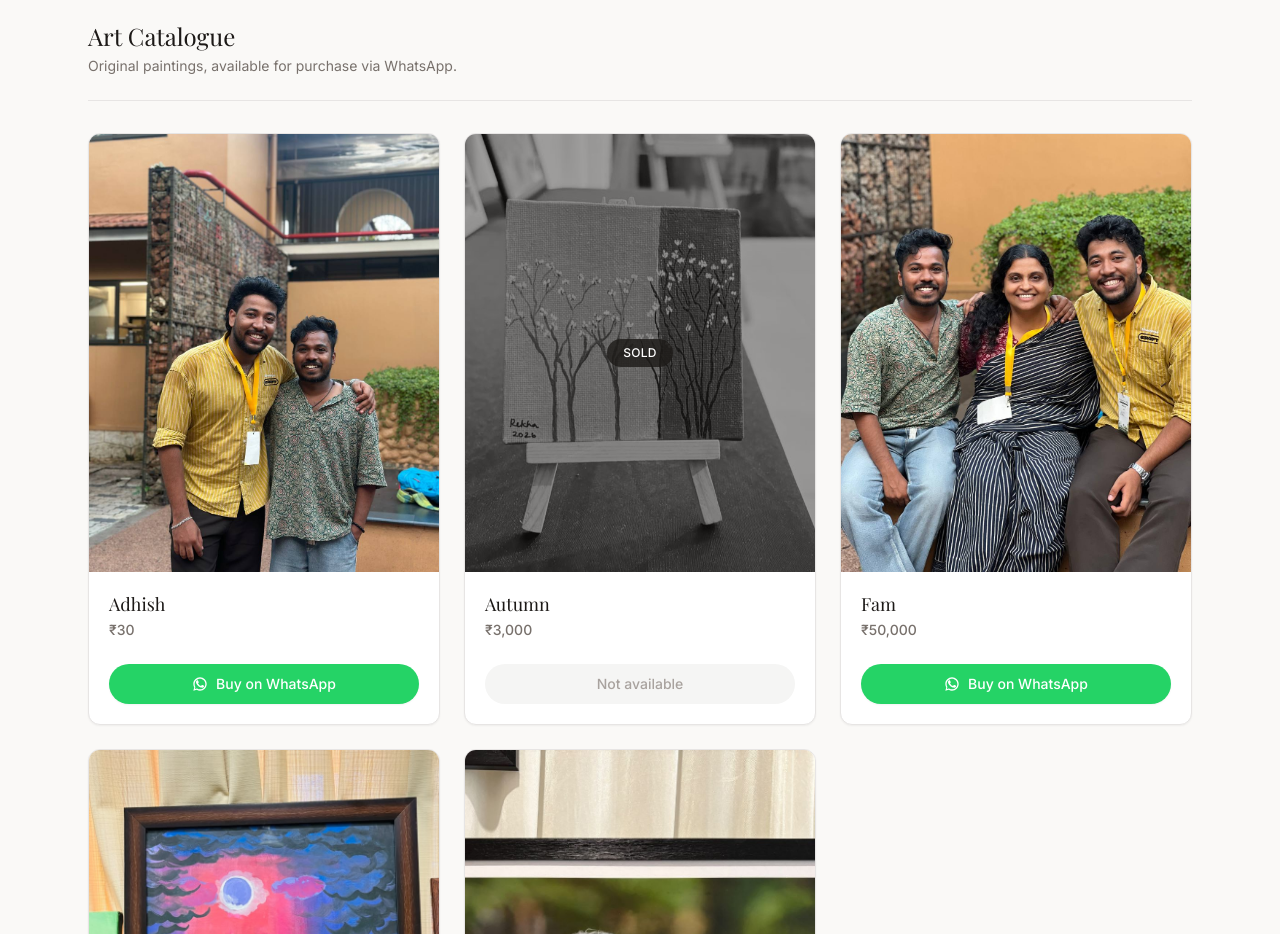
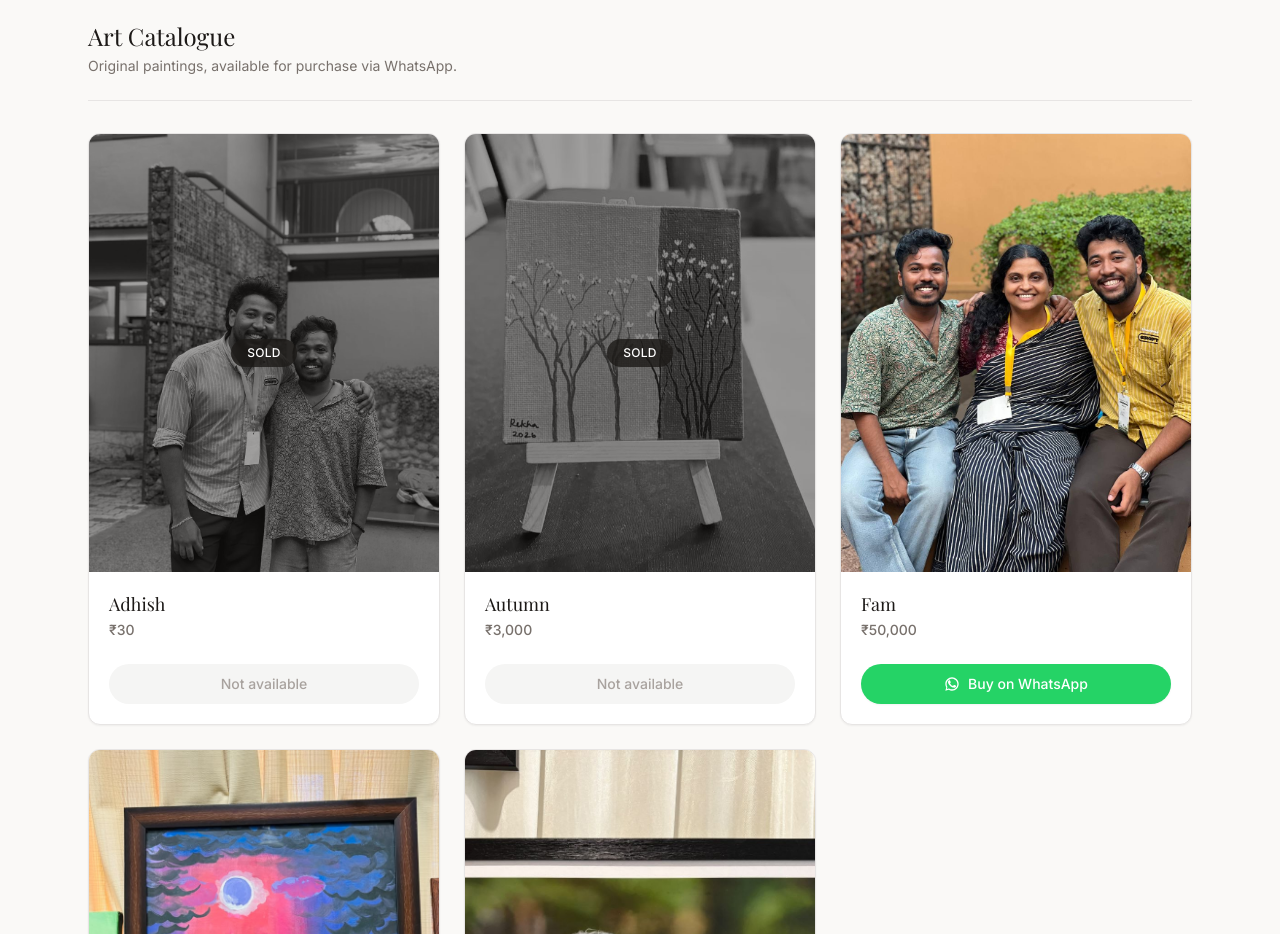
Before and after one commit to jasilmohmd/Art-catalogue, a Next.js app: page / in a window 1280 px wide. Shown: the part 820-1754 px from the top of the page. Built offline with nearby package versions, Linux system fonts and the light colour scheme; a web font is replaced by a local one.

Commit message:
chore: mark Adhish sold

```diff
--- a/data/artworks.ts
+++ b/data/artworks.ts
@@ -13,8 +13,8 @@ export const artworks: Artwork[] = [
     id: "adhish",
     name: "Adhish",
     price: 30,
-    image: "/artworks/adhish-30.jpg",
-    available: true,
+    image: "/artworks/adhish-30-sold.jpg",
+    available: false,
   },
   {
     id: "autumn",
```
Also changed, not shown: public/artworks/adhish-30-sold.jpg (renamed from public/artworks/adhish-30.jpg).
